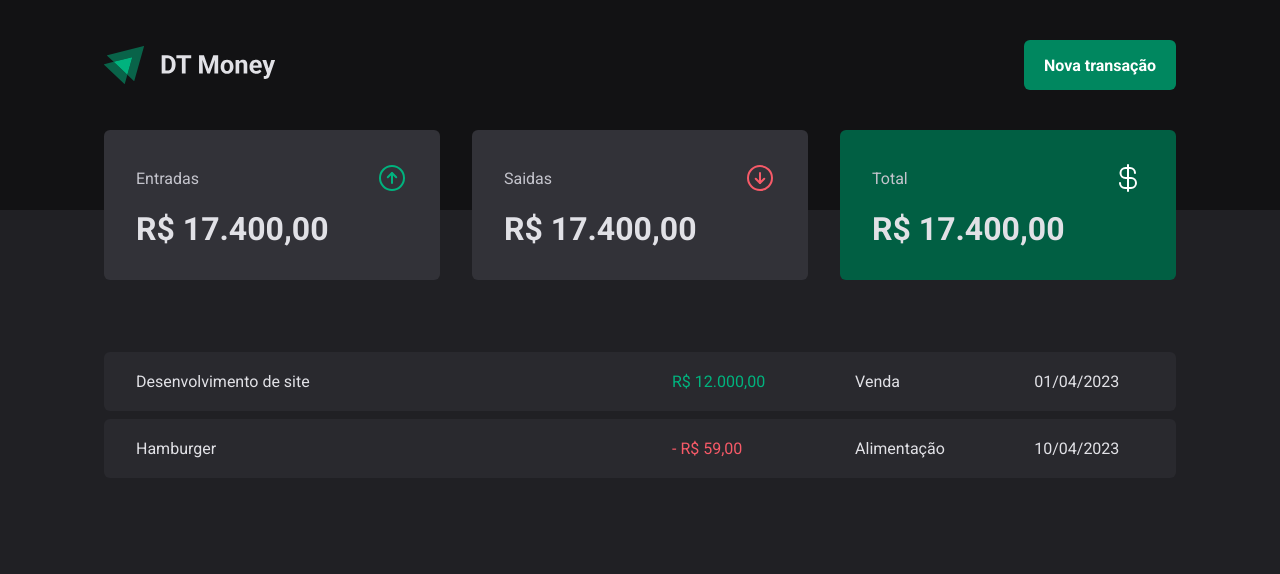
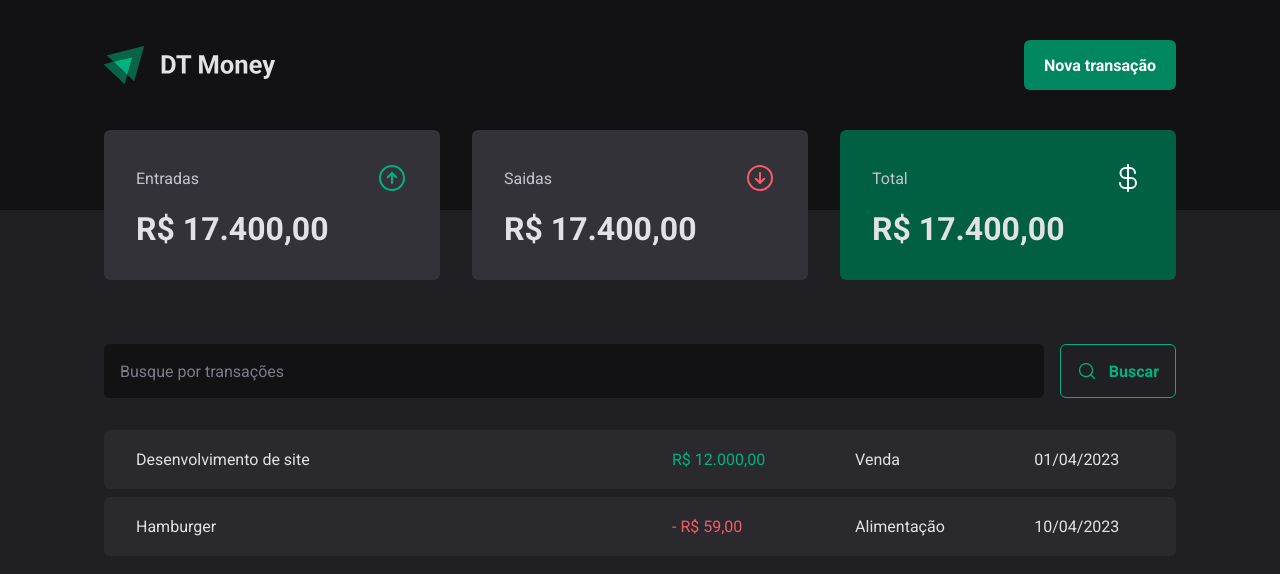
Before and after one commit to felipemjesus/rocketseat-reactjs, a React (Vite) app in the folder aulas/03-consumo-de-api/: page / in a window 1280 px wide. Shown: the top 574 px of the page. Built offline with nearby package versions, Linux system fonts and the light colour scheme.

Commit message:
Aula - Componente: SearchForm

```diff
--- /dev/null
+++ b/aulas/03-consumo-de-api/src/pages/Transactions/SearchForm/index.tsx
@@ -0,0 +1,14 @@
+import { MagnifyingGlass } from "phosphor-react";
+import { SearchFormContainer } from "./styles";
+
+export function SearchForm() {
+  return (
+    <SearchFormContainer>
+      <input type="text" placeholder="Busque por transações" />
+      <button type="submit">
+        <MagnifyingGlass size={20} />
+        Buscar
+      </button>
+    </SearchFormContainer>
+  );
+}
--- /dev/null
+++ b/aulas/03-consumo-de-api/src/pages/Transactions/SearchForm/styles.ts
@@ -0,0 +1,40 @@
+import styled from "styled-components";
+
+export const SearchFormContainer = styled.form`
+  display: flex;
+  gap: 1rem;
+
+  input {
+    flex: 1;
+    border-radius: 6px;
+    border: 0;
+    background: ${({ theme }) => theme["gray-900"]};
+    color: ${({ theme }) => theme["gray-300"]};
+    padding: 1rem;
+
+    &::placeholder {
+      color: ${({ theme }) => theme["gray-500"]};
+    }
+  }
+
+  button {
+    display: flex;
+    align-items: center;
+    gap: 0.75rem;
+
+    border: 0;
+    padding: 1rem;
+    background: transparent;
+    border: 1px solid ${({ theme }) => theme["green-300"]};
+    color: ${({ theme }) => theme["green-300"]};
+    font-weight: bold;
+    border-radius: 6px;
+
+    &:hover {
+      background: ${({ theme }) => theme["green-500"]};
+      border-color: ${({ theme }) => theme["green-500"]};
+      color: ${({ theme }) => theme.white};
+      transition: background-color 0.2s, color 0.2s, border-color 0.2s;
+    }
+  }
+`;
--- a/aulas/03-consumo-de-api/src/pages/Transactions/index.tsx
+++ b/aulas/03-consumo-de-api/src/pages/Transactions/index.tsx
@@ -1,5 +1,6 @@
 import { Header } from "../../components/Header";
 import { Summary } from "../../components/Summary";
+import { SearchForm } from "./SearchForm";
 import { PriceHighlight, TransactionsContainer, TransactionsTable } from "./styles";
 
 export function Transactions() {
@@ -9,6 +10,8 @@ export function Transactions() {
       <Summary />
 
       <TransactionsContainer>
+        <SearchForm />
+
         <TransactionsTable>
           <tbody>
             <tr>
```
